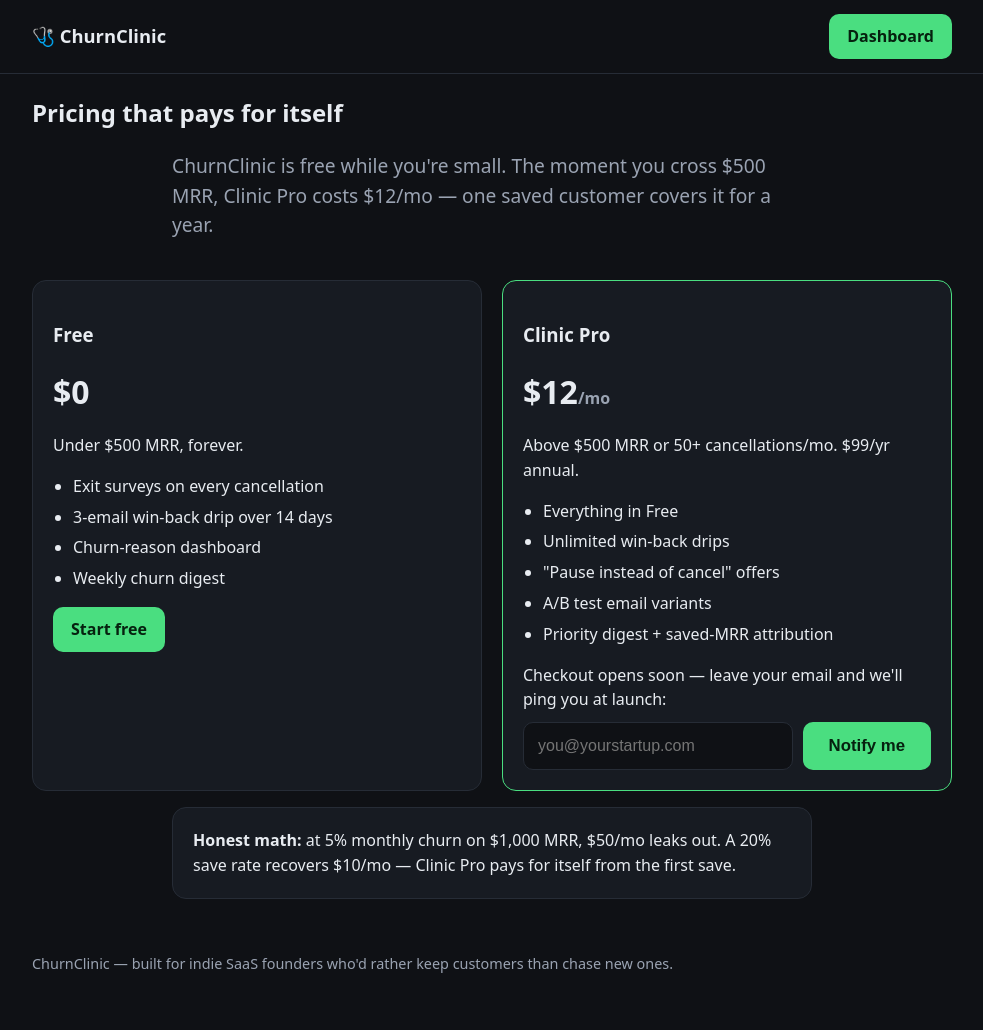
After one commit to justinwayn/churnclinic, a FastAPI app: template templates/pricing.html in a window 1280 px wide. The commit adds this page. Shown: the whole page, without its empty margins (148-1131 px from the left). Run offline with FastAPI, Linux system fonts and the light colour scheme; the template is opened without the code that fills it, so the values that code supplies are empty.

Commit message:
Monetization lane: pricing page + Stripe payment-link checkout for Clinic Pro $12/mo
- /pricing page with free vs Clinic Pro cards
- CLINIC_PRO_PAYMENT_LINK env config (placeholder; no keys committed)
- /pricing/notify waitlist fallback when link unset
- render.yaml: deploy-time env vars (sync:false), see .env.example

```diff
--- a/db.py
+++ b/db.py
@@ -50,8 +50,23 @@ def init_db() -> None:
                 body TEXT,
                 updated_at INTEGER DEFAULT (strftime('%s','now'))
             );
+            CREATE TABLE IF NOT EXISTS pro_interest (
+                id INTEGER PRIMARY KEY AUTOINCREMENT,
+                email TEXT NOT NULL,
+                created_at INTEGER DEFAULT (strftime('%s','now'))
+            );
             """
         )
+
+
+def save_pro_interest(email: str) -> bool:
+    """Notify-me signup for Clinic Pro before checkout is configured."""
+    email = (email or "").strip()[:254]
+    if "@" not in email or "." not in email.split("@")[-1]:
+        return False
+    with _conn() as c:
+        c.execute("INSERT INTO pro_interest (email) VALUES (?)", (email,))
+    return True
 
 
 # ---------- cancellations ----------
--- a/main.py
+++ b/main.py
@@ -47,6 +47,27 @@ def landing(request: Request):
 @app.get("/dashboard", response_class=HTMLResponse)
 def dashboard(request: Request):
     return templates.TemplateResponse(request, "dashboard.html", {"request": request})
+
+
+@app.get("/pricing", response_class=HTMLResponse)
+def pricing(request: Request):
+    return templates.TemplateResponse(request, "pricing.html", {
+        "request": request,
+        "pro_configured": config.clinic_pro_configured(),
+        "payment_link": config.CLINIC_PRO_PAYMENT_LINK,
+    })
+
+
+@app.post("/pricing/notify", response_class=HTMLResponse)
+def pricing_notify(request: Request, email: str = Form("")):
+    ok = db.save_pro_interest(email)
+    return templates.TemplateResponse(request, "pricing.html", {
+        "request": request,
+        "pro_configured": config.clinic_pro_configured(),
+        "payment_link": config.CLINIC_PRO_PAYMENT_LINK,
+        "notify_ok": ok,
+        "notify_email": email if ok else "",
+    })
 
 
 @app.get("/s/{token}", response_class=HTMLResponse)
--- a/static/style.css
+++ b/static/style.css
@@ -53,3 +53,10 @@ th { color:var(--mut); font-weight:600; }
 .pill.paused { background:#3a3223; color:var(--warn); }
 .tpl h3 { margin-top:0; text-transform:capitalize; }
 code { background:var(--bg); padding:2px 6px; border-radius:6px; font-size:.85em; }
+/* pricing page (added 2026-10-11 builder alpha) */
+.feature-list { text-align:left; padding-left:20px; margin:12px 0 16px; }
+.feature-list li { margin:6px 0; }
+.inline-form { display:flex; gap:10px; margin-top:10px; flex-wrap:wrap; }
+.inline-form input[type="email"] { flex:1; min-width:220px; padding:12px 14px; border-radius:10px; border:1px solid var(--line); background:var(--bg); color:inherit; font-size:1rem; }
+.flash { border-color:var(--acc); background:#123a22; }
+.nav-links a { margin-right:16px; color:inherit; text-decoration:none; }
--- a/templates/landing.html
+++ b/templates/landing.html
@@ -10,6 +10,7 @@
 <header class="nav">
   <div class="wrap nav-inner">
     <span class="logo">🩺 ChurnClinic</span>
+    <span class="nav-links"><a href="/pricing">Pricing</a></span>
     <a class="btn" href="/dashboard">Dashboard</a>
   </div>
 </header>
--- /dev/null
+++ b/templates/pricing.html
@@ -0,0 +1,75 @@
+<!DOCTYPE html>
+<html lang="en">
+<head>
+<meta charset="utf-8">
+<meta name="viewport" content="width=device-width, initial-scale=1">
+<title>Pricing — ChurnClinic</title>
+<link rel="stylesheet" href="/static/style.css">
+</head>
+<body>
+<header class="nav">
+  <div class="wrap nav-inner">
+    <a class="logo" href="/">🩺 ChurnClinic</a>
+    <a class="btn" href="/dashboard">Dashboard</a>
+  </div>
+</header>
+
+<section class="wrap">
+  <h1>Pricing that pays for itself</h1>
+  <p class="lede">ChurnClinic is free while you're small. The moment you cross $500 MRR, Clinic Pro costs $12/mo — one saved customer covers it for a year.</p>
+
+  <div class="price-grid">
+    <div class="card">
+      <h3>Free</h3>
+      <p class="price">$0</p>
+      <p>Under $500 MRR, forever.</p>
+      <ul class="feature-list">
+        <li>Exit surveys on every cancellation</li>
+        <li>3-email win-back drip over 14 days</li>
+        <li>Churn-reason dashboard</li>
+        <li>Weekly churn digest</li>
+      </ul>
+      <a class="btn" href="/">Start free</a>
+    </div>
+
+    <div class="card highlight">
+      <h3>Clinic Pro</h3>
+      <p class="price">$12<span>/mo</span></p>
+      <p>Above $500 MRR or 50+ cancellations/mo. $99/yr annual.</p>
+      <ul class="feature-list">
+        <li>Everything in Free</li>
+        <li>Unlimited win-back drips</li>
+        <li>"Pause instead of cancel" offers</li>
+        <li>A/B test email variants</li>
+        <li>Priority digest + saved-MRR attribution</li>
+      </ul>
+      {% if pro_configured %}
+      <a class="btn btn-big" href="{{ payment_link }}" target="_blank" rel="noopener">Get Clinic Pro — $12/mo</a>
+      <p class="muted">Secure checkout via Stripe. Cancel anytime.</p>
+      {% else %}
+      <form method="post" action="/pricing/notify">
+        <label for="pro-email">Checkout opens soon — leave your email and we'll ping you at launch:</label>
+        <div class="inline-form">
+          <input id="pro-email" type="email" name="email" placeholder="you@yourstartup.com" required>
+          <button class="btn btn-big" type="submit">Notify me</button>
+        </div>
+      </form>
+      {% endif %}
+    </div>
+  </div>
+
+  {% if notify_ok %}
+  <div class="card flash">✓ You're on the list, {{ notify_email }} — we'll email you the moment Clinic Pro checkout goes live.</div>
+  {% endif %}
+
+  <div class="card math">
+    <strong>Honest math:</strong> at 5% monthly churn on $1,000 MRR, $50/mo leaks out.
+    A 20% save rate recovers $10/mo — Clinic Pro pays for itself from the first save.
+  </div>
+</section>
+
+<footer class="wrap footer">
+  <p>ChurnClinic — built for indie SaaS founders who'd rather keep customers than chase new ones.</p>
+</footer>
+</body>
+</html>
```
Also changed, not shown: config.py (+11 -0 lines), render.yaml (+18 -0 lines), README.md (added), 1 other file.
